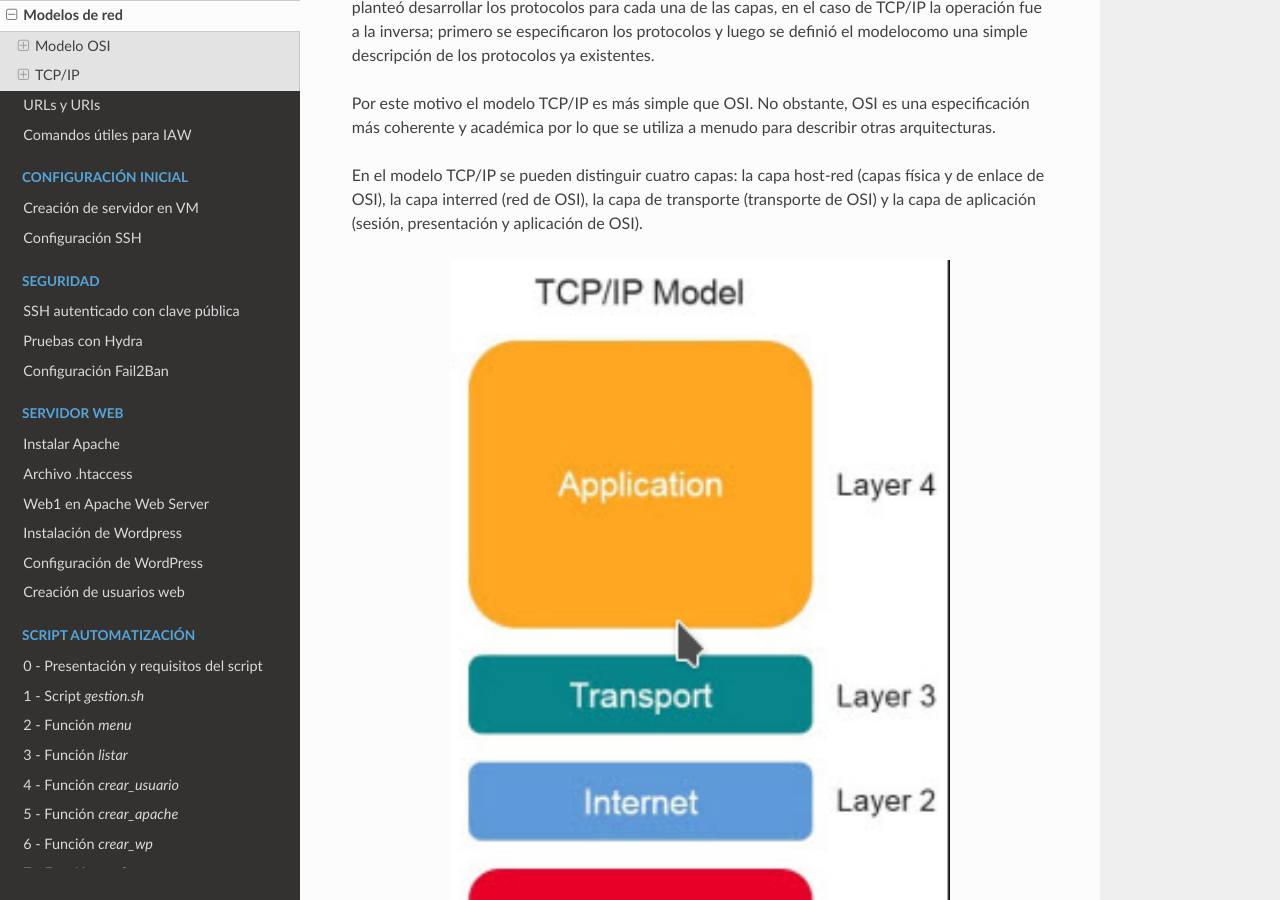
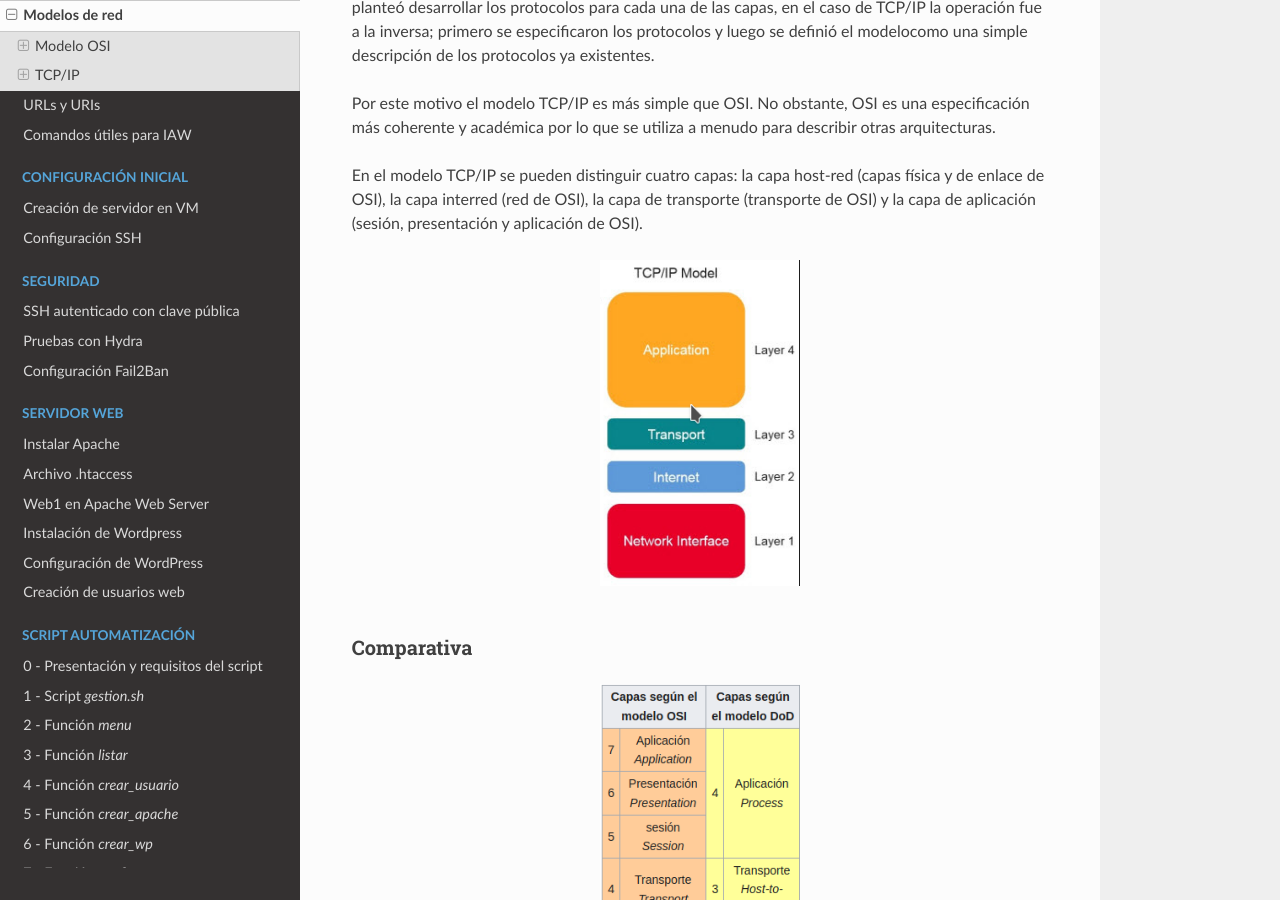
Before and after one commit to gonzaleztroyano/ASIR2-IAW-DOCS, a Sphinx documentation site: the page built from docs/source/conceptos-basicos/modelos-de-red.rst, in a window 1280 px wide and 900 px high, scrolled down 3682 px. Built offline with Sphinx 7.4.7 and the Read the Docs theme 2.0.0, drawn with Linux system fonts in a browser that asks for light colours.

```diff
--- a/docs/source/conceptos-basicos/comandos-utiles.rst
+++ b/docs/source/conceptos-basicos/comandos-utiles.rst
@@ -8,7 +8,7 @@ Es altemante recomendable conocer la existencia (y al menos las características
 * ``chmod`` y ``chown``
 * ``nsloopup`` y ``dig``; así como la edición del archivo ``/etc/hosts`` del equipo.
 * ``printf`` y ``echo``
-* ``ncat`` también en la versión de SSL
+* ``ncat`` también en la versión de SSL:
 
 .. code-block::
 
--- a/docs/source/conceptos-basicos/modelos-de-red.rst
+++ b/docs/source/conceptos-basicos/modelos-de-red.rst
@@ -98,7 +98,7 @@ En el modelo TCP/IP se pueden distinguir cuatro capas: la capa host-red (capas f
 
 
 .. image :: ../images/conceptos-generales/cp-4.png
-   :width: 500
+   :width: 200
    :align: center
    :alt: Estructura básica de modelos.
 |br|
@@ -108,7 +108,7 @@ Comparativa
 ------------
 
 .. image :: ../images/conceptos-generales/cp-2.png
-   :width: 500
+   :width: 200
    :align: center
    :alt: Estructura básica de modelos.
 |br|
--- a/docs/source/conf.py
+++ b/docs/source/conf.py
@@ -9,8 +9,8 @@ author = 'Pablo González Troyano - 2º ASIR - IES Villablanca'
 
 master_doc = 'index'
 
-release = '1.7.c33'
-version = '1.7.c33'
+release = '1.7.c34'
+version = '1.7.c34'
 
 # -- General configuration
 
```
